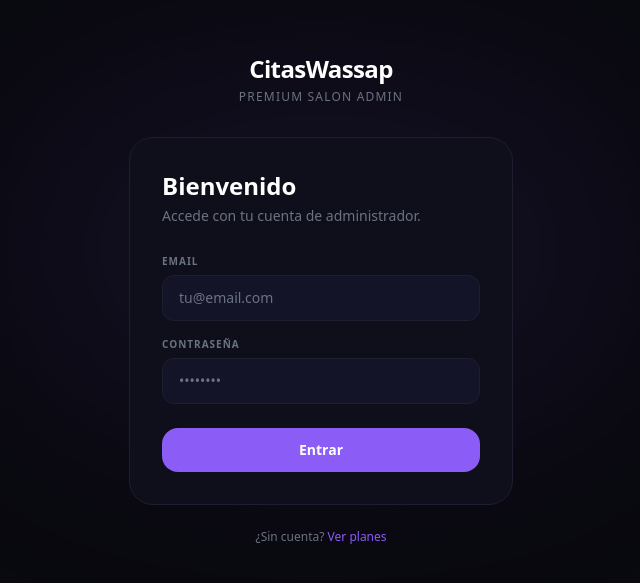
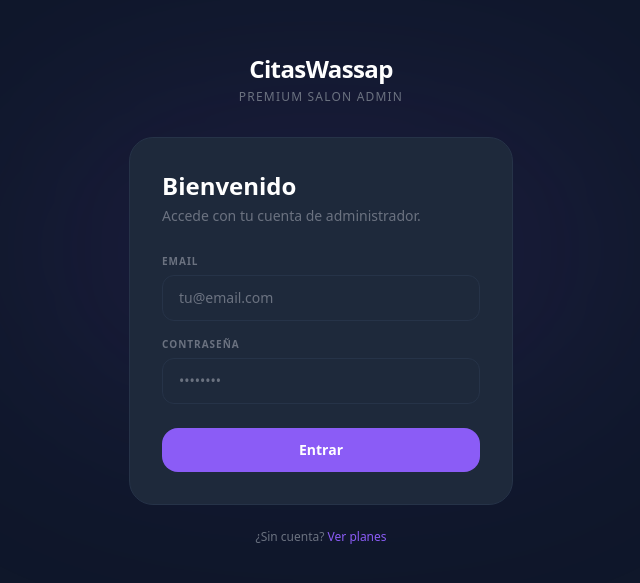
Before and after one commit to javierrm11/panel_admin_peluqueria, a Next.js app: page /login in a window 1280 px wide. Shown: the part 101-684 px from the top of the page, without its empty margins (319-959 px from the left). Built offline with nearby package versions, Linux system fonts and the light colour scheme.

Commit message:
rediseño

```diff
--- a/src/app/globals.css
+++ b/src/app/globals.css
@@ -2,20 +2,20 @@
 
 @theme {
   /* Brand */
-  --color-brand:        #8b5cf6;
+  --color-brand:        #8B5CF6;
   --color-brand-hover:  #7c3aed;
   --color-brand-dim:    #1e0a3c;
   --color-brand-glow:   rgba(139, 92, 246, 0.25);
 
   /* Backgrounds */
-  --color-base:         #09090f;
-  --color-surface:      #0f0f1c;
-  --color-surface-2:    #141428;
-  --color-surface-3:    #1a1a35;
+  --color-base:         #0F172A;
+  --color-surface:      #1E293B;
+  --color-surface-2:    #1E293B;
+  --color-surface-3:    #263348;
 
   /* Borders */
-  --color-edge:         #1e1e30;
-  --color-edge-light:   #2a2a40;
+  --color-edge:         #263348;
+  --color-edge-light:   #334155;
 
   /* Text */
   --color-fg:           #ffffff;
@@ -26,16 +26,16 @@
   --color-overlay:      #000000;
 
   /* Status */
-  --color-success:      #34d399;
+  --color-success:      #10B981;
   --color-danger:       #f87171;
   --color-warn:         #fbbf24;
-  --color-online:       #4ade80;
+  --color-online:       #10B981;
   --color-neutral:      #71717a;
 
   /* Avatars */
-  --color-avatar-1:     #7c3aed;
+  --color-avatar-1:     #8B5CF6;
   --color-avatar-2:     #2563eb;
-  --color-avatar-3:     #059669;
+  --color-avatar-3:     #10B981;
   --color-avatar-4:     #d97706;
   --color-avatar-5:     #e11d48;
   --color-avatar-6:     #0d9488;
--- a/src/components/AdminShell.tsx
+++ b/src/components/AdminShell.tsx
@@ -136,7 +136,7 @@ function SidebarContent({ seccion, onSeccionChange, onClose }: SidebarProps) {
   return (
     <div className="flex flex-col h-full">
       {/* Logo */}
-      <div className="px-4 pt-5 pb-4 border-b border-edge">
+      <div className="px-4 pt-5 pb-2.5">
         <div className="flex items-center gap-3">
           <div className="w-8 h-8 bg-brand rounded-lg flex items-center justify-center flex-shrink-0 text-white">
             <svg className="w-4 h-4" fill="none" stroke="currentColor" strokeWidth={2} viewBox="0 0 24 24">
@@ -176,6 +176,7 @@ function SidebarContent({ seccion, onSeccionChange, onClose }: SidebarProps) {
                   ? 'bg-surface-3 text-white'
                   : 'text-muted-light hover:bg-surface-2 hover:text-white'
               }`}
+              style={active ? { filter: 'drop-shadow(0px 0px 5px var(--color-surface-3))' } : undefined}
             >
               <span className={`w-7 h-7 rounded-lg flex items-center justify-center flex-shrink-0 transition-colors ${
                 active ? 'bg-brand text-white' : 'text-muted'
@@ -258,7 +259,7 @@ export default function AdminShell({ children, seccion, onSeccionChange }: Admin
   return (
     <div className="flex min-h-screen bg-base">
       {/* Desktop sidebar */}
-      <aside className="hidden lg:flex flex-col w-56 shrink-0 bg-surface border-r border-edge sticky top-0 h-screen">
+      <aside className="hidden lg:flex flex-col w-56 shrink-0 bg-base sticky top-0 h-screen">
         <SidebarContent seccion={seccion} onSeccionChange={onSeccionChange} />
       </aside>
 
@@ -286,7 +287,7 @@ export default function AdminShell({ children, seccion, onSeccionChange }: Admin
       {/* Main */}
       <div className="flex-1 flex flex-col min-w-0">
         {/* Mobile topbar */}
-        <header className="lg:hidden flex items-center gap-4 px-4 py-3 border-b border-edge bg-surface sticky top-0 z-30">
+        <header className="lg:hidden flex items-center gap-4 px-4 py-3 bg-base sticky top-0 z-30">
           <button
             type="button"
             onClick={() => setMobileOpen(true)}
@@ -303,7 +304,7 @@ export default function AdminShell({ children, seccion, onSeccionChange }: Admin
         </header>
 
         {/* Desktop topbar */}
-        <header className="hidden lg:flex items-center gap-4 px-6 py-3 border-b border-edge bg-surface sticky top-0 z-30">
+        <header className="hidden lg:flex items-center gap-4 px-6 py-3 bg-base sticky top-0 z-30">
           {/* Search */}
           <div className="flex items-center gap-2.5 bg-surface-2 border border-edge hover:border-edge-light rounded-xl px-4 py-2 flex-1 max-w-sm transition-colors">
             <span className="text-muted flex-shrink-0"><IconSearch /></span>
--- a/src/components/Dashboard.tsx
+++ b/src/components/Dashboard.tsx
@@ -1190,7 +1190,7 @@ function SectionHorarios({ toast, empresaId }: { toast: (m: string, t?: string)
   const [form, setForm]             = useState({ dia_semana: 1, hora_inicio: "09:00", hora_fin: "18:00" });
 
   useEffect(() => {
-    supabase.from("barberos").select("id, nombre, especialidad").eq("activo", true).eq("empresa_id", empresaId).order("id")
+    supabase.from("barberos").select("id, nombre").eq("activo", true).eq("empresa_id", empresaId).order("id")
       .then(({ data }) => {
         setBarberos(data || []);
         if (data?.length) setSelBarbero(data[0]);
```
